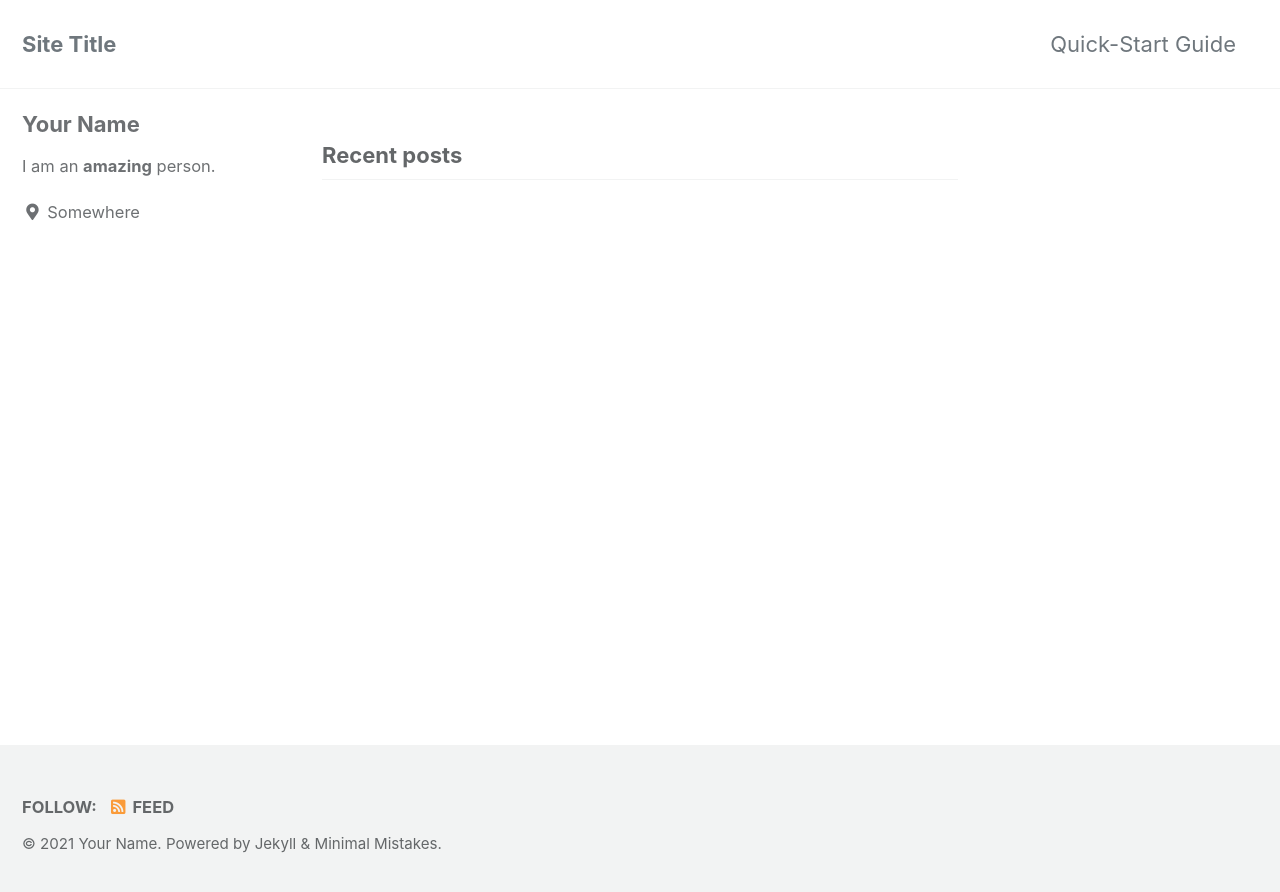
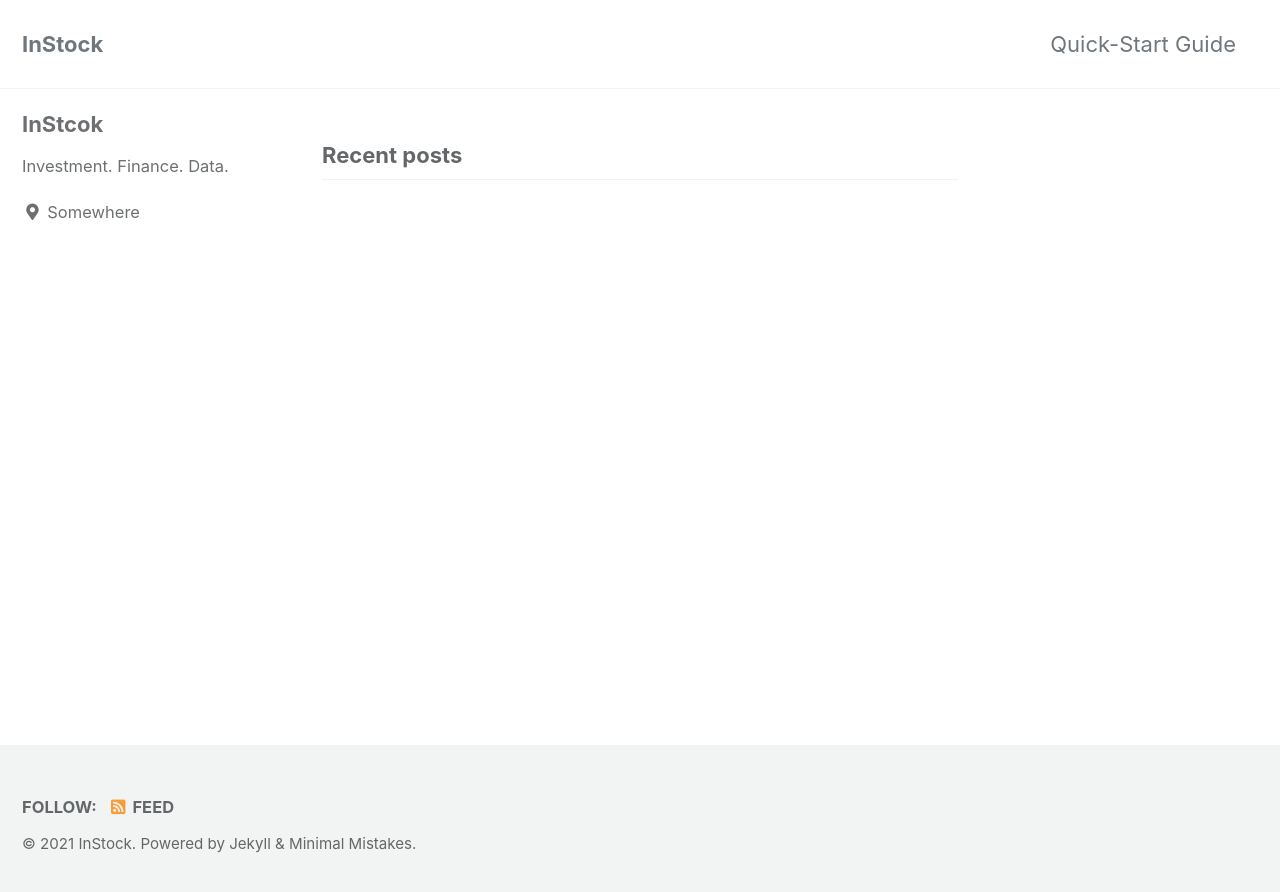
Before and after one commit to inStockStory/instockstory.github.io, a Jekyll site: the page built from index.html, in a window 1280 px wide. Shown: the top 892 px of the page. Built offline with Jekyll 4.4.1, drawn with Linux system fonts in a browser that asks for light colours; cached includes are drawn as plain includes; the list of posts is cut into pages by our own code.

Commit message:
Setup the configuration

```diff
--- a/_config.yml
+++ b/_config.yml
@@ -16,12 +16,12 @@ minimal_mistakes_skin    : "default" # "air", "aqua", "contrast", "dark", "dirt"
 
 # Site Settings
 locale                   : "en-US"
-title                    : "Site Title"
+title                    : "InStock"
 title_separator          : "-"
 subtitle                 : # site tagline that appears below site title in masthead
-name                     : "Your Name"
+name                     : "InStock"
 description              : "An amazing website."
-url                      : # the base hostname & protocol for your site e.g. "https://mmistakes.github.io"
+url                      : "https://instockstory.github.io/" # the base hostname & protocol for your site e.g. "https://mmistakes.github.io"
 baseurl                  : # the subpath of your site, e.g. "/blog"
 repository               : # GitHub username/repo-name e.g. "mmistakes/minimal-mistakes"
 teaser                   : # path of fallback teaser image, e.g. "/assets/images/500x300.png"
@@ -94,9 +94,9 @@ analytics:
 
 # Site Author
 author:
-  name             : "Your Name"
+  name             : "InStcok"
   avatar           : # path of avatar image, e.g. "/assets/images/bio-photo.jpg"
-  bio              : "I am an **amazing** person."
+  bio              : "Investment. Finance. Data."
   location         : "Somewhere"
   email            :
   links:
```
Also changed, not shown: 1 other file.
